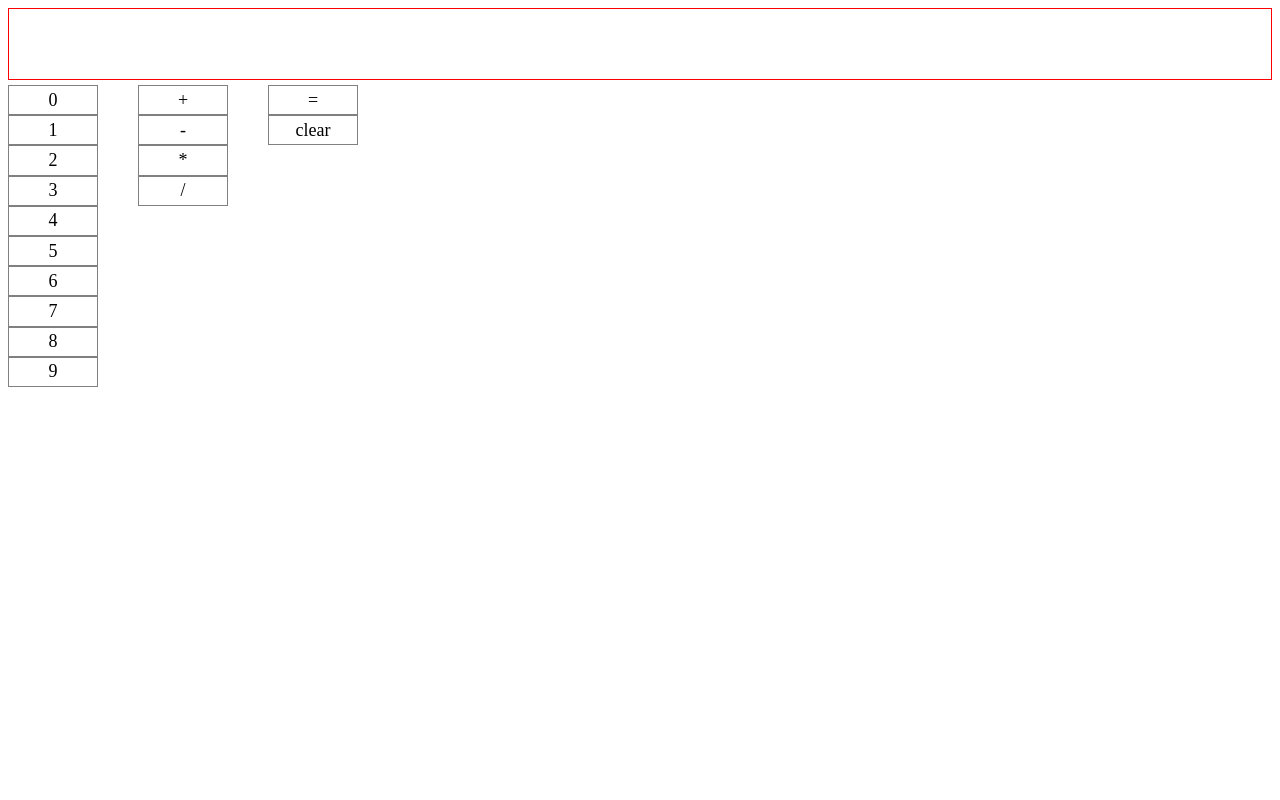
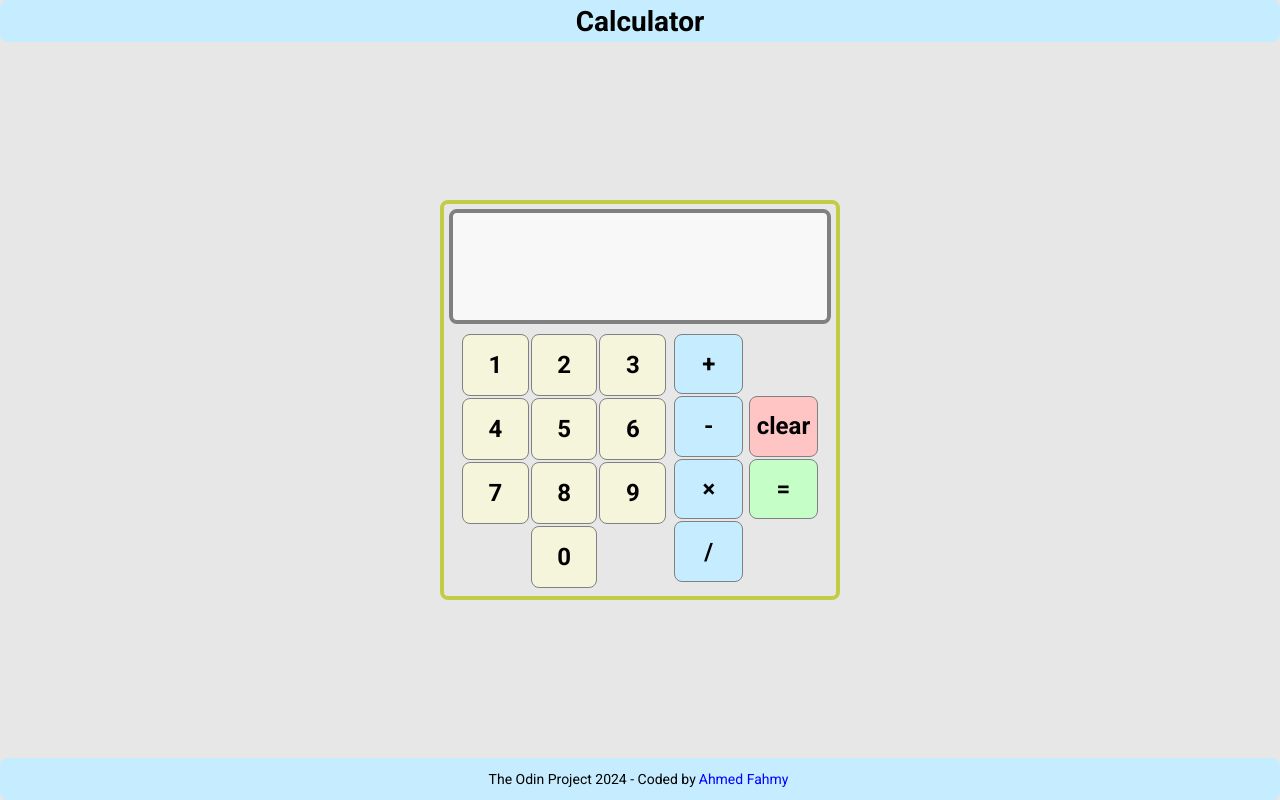
Before and after one commit to AhmedFahmy22/OP_Calculator, a plain HTML site: page index.html in a window 1280 px wide. Drawn offline with Linux system fonts and the light colour scheme.

Commit message:
HTML: Added header and footer CSS: Added buttons styling and transitions

```diff
--- a/index.html
+++ b/index.html
@@ -5,16 +5,25 @@
     <meta charset="UTF-8">
     <meta name="viewport" content="width=device-width, initial-scale=1.0">
     <title>Calculator</title>
+
+    <link rel="preconnect" href="https://fonts.googleapis.com">
+    <link rel="preconnect" href="https://fonts.gstatic.com" crossorigin>
+    <link
+        href="https://fonts.googleapis.com/css2?family=Big+Shoulders+Display:wght@700&family=Lexend+Deca&family=Roboto:ital,wght@0,100;0,300;0,400;0,500;0,700;0,900;1,100;1,300;1,400;1,500;1,700;1,900&display=swap"
+        rel="stylesheet">
     <link rel="stylesheet" href="style.css">
 </head>
 
 <body>
+    <header>
+        <h1>Calculator</h1>
+    </header>
     <div id="calc-box">
         <div id="calc-display"></div>
 
         <div id="calc-buttons">
             <ul id="num-buttons">
-                <li class="calc-btn">0</li>
+
                 <li class="calc-btn">1</li>
                 <li class="calc-btn">2</li>
                 <li class="calc-btn">3</li>
@@ -24,20 +33,27 @@
                 <li class="calc-btn">7</li>
                 <li class="calc-btn">8</li>
                 <li class="calc-btn">9</li>
+                <li class="dummy calc-btn"></li>
+                <li class="calc-btn">0</li>
+                <li class="dummy calc-btn"></li>
             </ul>
             <ul id="op-buttons">
                 <li class="calc-btn">+</li>
                 <li class="calc-btn">-</li>
-                <li class="calc-btn">*</li>
+                <li class="calc-btn">×</li>
                 <li class="calc-btn">/</li>
             </ul>
 
             <ul id="ctrl-buttons">
+                <li class="dummy calc-btn"></li>
+                <li class="calc-btn">clear</li>
                 <li class="calc-btn">=</li>
-                <li class="calc-btn">clear</li>
+                <li class="dummy calc-btn"></li>
             </ul>
         </div>
     </div>
+
+    <footer>The Odin Project 2024 - Coded by <a href="">Ahmed Fahmy</a></footer>
 
     <script src="script.js"></script>
 </body>
--- a/script.js
+++ b/script.js
@@ -107,7 +107,7 @@ function operate(operator, operand1, operand2) {
         case '-':
             result = subtract(operand1, operand2);
             break;
-        case '*':
+        case '×':
             result = multiply(operand1, operand2);
             break;
         case '/':
--- a/style.css
+++ b/style.css
@@ -1,36 +1,154 @@
-body * {
+* {
     margin: 0;
     padding: 0;
     box-sizing: border-box;
+    border-radius: 8px;
+    font-family: "Roboto", sans-serif;
 }
 
 li {
     list-style: none;
 }
 
+html {
+    height: 100%;
+}
+
+body {
+    min-height: 100vh;
+    display: flex;
+    flex-direction: column;
+    align-items: center;
+    justify-content: space-between;
+    background-color: rgb(231, 231, 231);
+}
+
+header,
+footer {
+    font-size: 14px;
+    width: 100%;
+    display: flex;
+    justify-content: center;
+    align-items: center;
+    height: 3em;
+    background-color: rgb(197, 237, 255);
+}
+
+
 #calc-box {
     display: flex;
     flex-direction: column;
-    gap: 5px;
+    width: 400px;
+    height: 400px;
+    padding: 5px;
+    border: 4px solid rgb(194, 205, 70);
+    background-color: rgb(231, 231, 231);
+    gap: 10px;
 }
 
 #calc-display {
-    border: 1px solid red;
-    height: 3em;
-    font-size: 24px;
-    padding: 1em 1em;
+    border: 4px solid grey;
+    background-color: rgb(248, 248, 248);
+    width: 100%;
+    height: 30%;
+    font-size: 32px;
+    padding: 0 1em;
+    display: flex;
+    align-items: center;
 }
 
 .calc-btn {
+    display: flex;
+    align-items: center;
+    justify-content: center;
     border: 1px solid grey;
-    font-size: 18px;
-    width: 5em;
+    font-size: 24px;
+    font-weight: 700;
+    width: 100%;
+    height: 25%;
+    justify-content: center;
     text-align: center;
-    padding: 0.2em 1em;
     user-select: none;
+    transition: 300ms;
 }
 
 #calc-buttons {
+    width: 100%;
+    height: 65%;
     display: flex;
-    gap: 40px;
+    justify-content: center;
+    gap: 6px;
 }
+
+#num-buttons .calc-btn {
+    background-color: beige;
+    width: 32.333333333333%;
+}
+
+#num-buttons {
+    width: 54%;
+    display: flex;
+    flex-wrap: wrap;
+    gap: 2px;
+}
+
+
+#op-buttons {
+    width: 18%;
+    display: flex;
+    flex-direction: column;
+    gap: 2px;
+}
+
+#op-buttons .calc-btn {
+    background-color: rgb(197, 237, 255);
+}
+
+#ctrl-buttons {
+    display: flex;
+    flex-direction: column;
+    width: 18%;
+    gap: 2px;
+}
+
+#ctrl-buttons .calc-btn:nth-of-type(2) {
+    background-color: rgb(255, 197, 197);
+}
+
+#ctrl-buttons .calc-btn:nth-of-type(3) {
+    background-color: rgb(197, 255, 199);
+}
+
+
+#num-buttons .dummy.calc-btn,
+#ctrl-buttons .dummy.calc-btn {
+    background-color: rgb(231, 231, 231);
+    border: 0;
+}
+
+footer a {
+    color: blue;
+    text-decoration: none;
+    margin: 3px;
+}
+
+footer a:hover {
+    text-decoration: underline;
+}
+
+#num-buttons .calc-btn:nth-child(-n+9):hover,
+#num-buttons .calc-btn:nth-child(11):hover {
+    background-color: rgb(224, 224, 201);
+}
+
+#op-buttons .calc-btn:hover {
+    background-color: rgb(175, 209, 225);
+}
+
+#ctrl-buttons .calc-btn:nth-child(2):hover {
+    background-color: rgb(228, 177, 177);
+}
+
+#ctrl-buttons .calc-btn:nth-child(3):hover {
+    background-color: rgb(173, 222, 175);
+}
```
